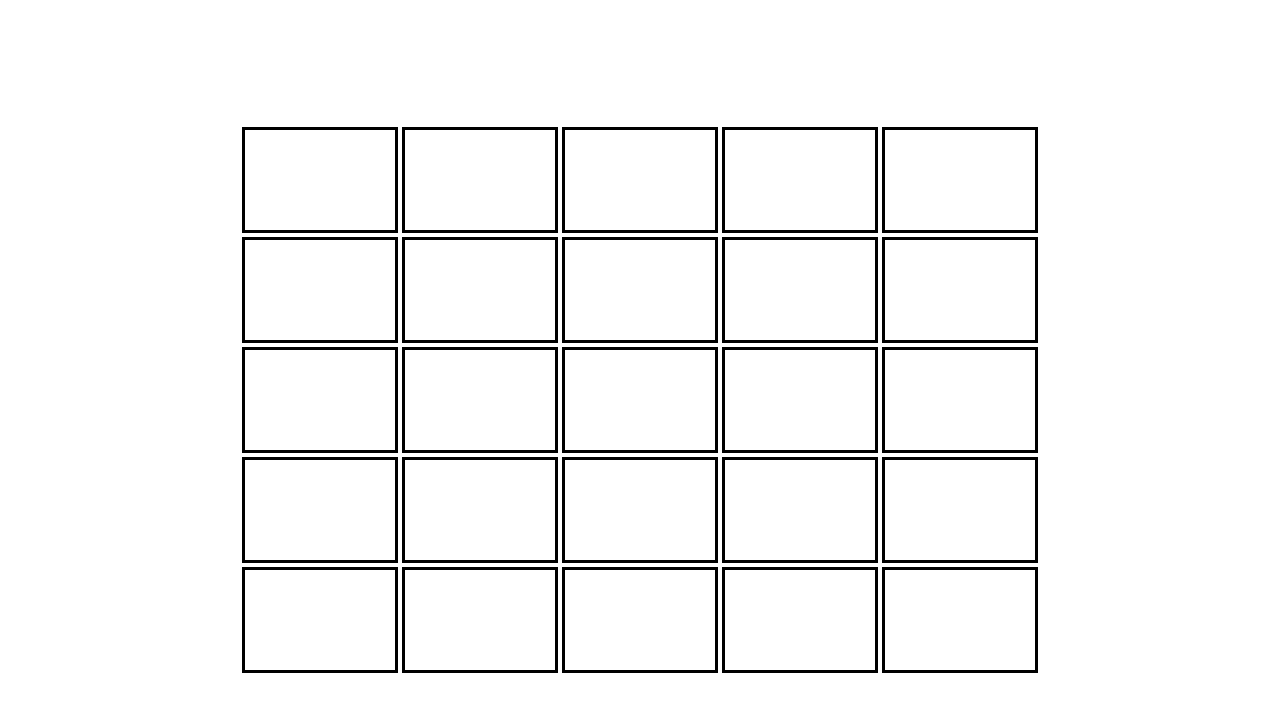
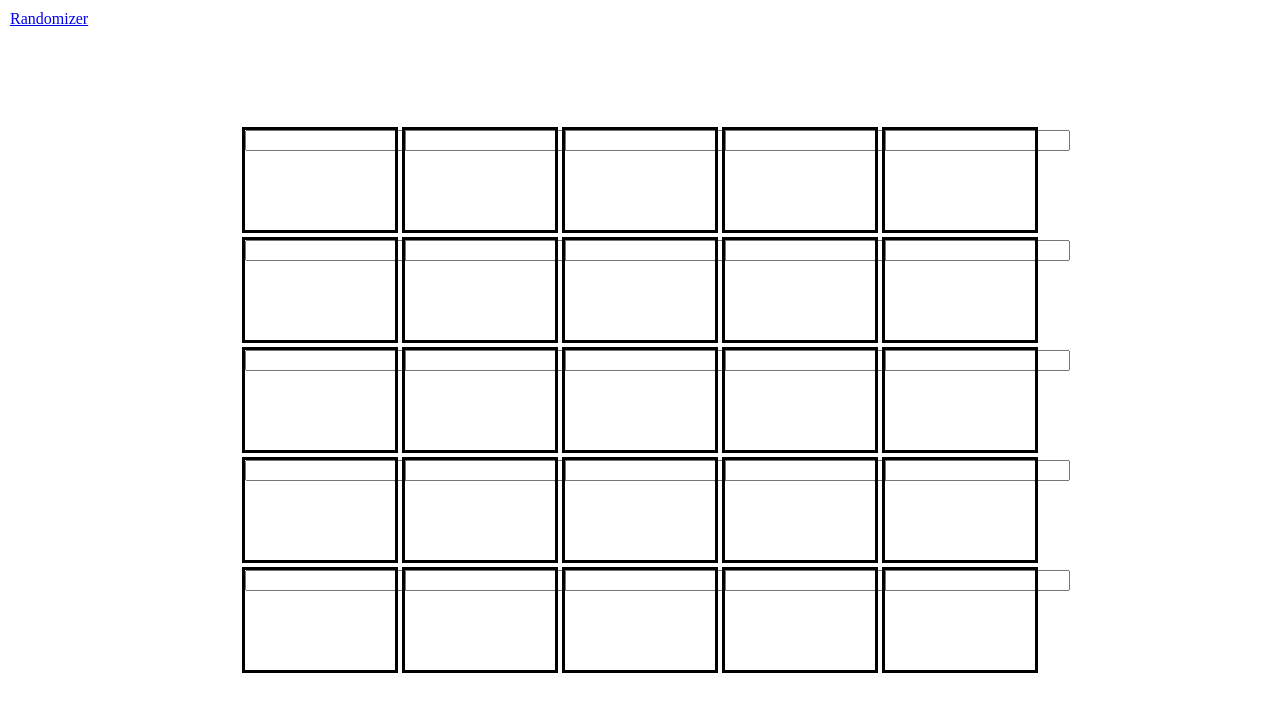
Before and after one commit to raffeasi/Codenames, a plain HTML site: page index.html in a window 1280 px wide. Drawn offline with Linux system fonts and the light colour scheme.

Commit message:
Made randomizer and added inputs

```diff
--- a/index.html
+++ b/index.html
@@ -7,32 +7,32 @@
     <title>Codenames</title>
 </head>
 <body>
-    <div><link href=""></div>
+    <a href="randomizer.html" class="randomizer">Randomizer</a>
     <div class="container">
-<div></div>
-<div></div>
-<div></div>
-<div></div>
-<div></div>
-<div></div>
-<div></div>
-<div></div>
-<div></div>
-<div></div>
-<div></div>
-<div></div>
-<div></div>
-<div></div>
-<div></div>
-<div></div>
-<div></div>
-<div></div>
-<div></div>
-<div></div>
-<div></div>
-<div></div>
-<div></div>
-<div></div>
-<div></div>
+<div><input type="text"></div>
+<div><input type="text"></div>
+<div><input type="text"></div>
+<div><input type="text"></div>
+<div><input type="text"></div>
+<div><input type="text"></div>
+<div><input type="text"></div>
+<div><input type="text"></div>
+<div><input type="text"></div>
+<div><input type="text"></div>
+<div><input type="text"></div>
+<div><input type="text"></div>
+<div><input type="text"></div>
+<div><input type="text"></div>
+<div><input type="text"></div>
+<div><input type="text"></div>
+<div><input type="text"></div>
+<div><input type="text"></div>
+<div><input type="text"></div>
+<div><input type="text"></div>
+<div><input type="text"></div>
+<div><input type="text"></div>
+<div><input type="text"></div>
+<div><input type="text"></div>
+<div><input type="text"></div>
 </body>
 </html>
--- a/style.css
+++ b/style.css
@@ -16,3 +16,9 @@ body {
 .container div {
     outline: solid black
 }
+
+.randomizer {
+    position: absolute;
+    top: 10px;
+    left: 10px;
+}
```
Also changed, not shown: randomizer.html (+38 -0 lines).
